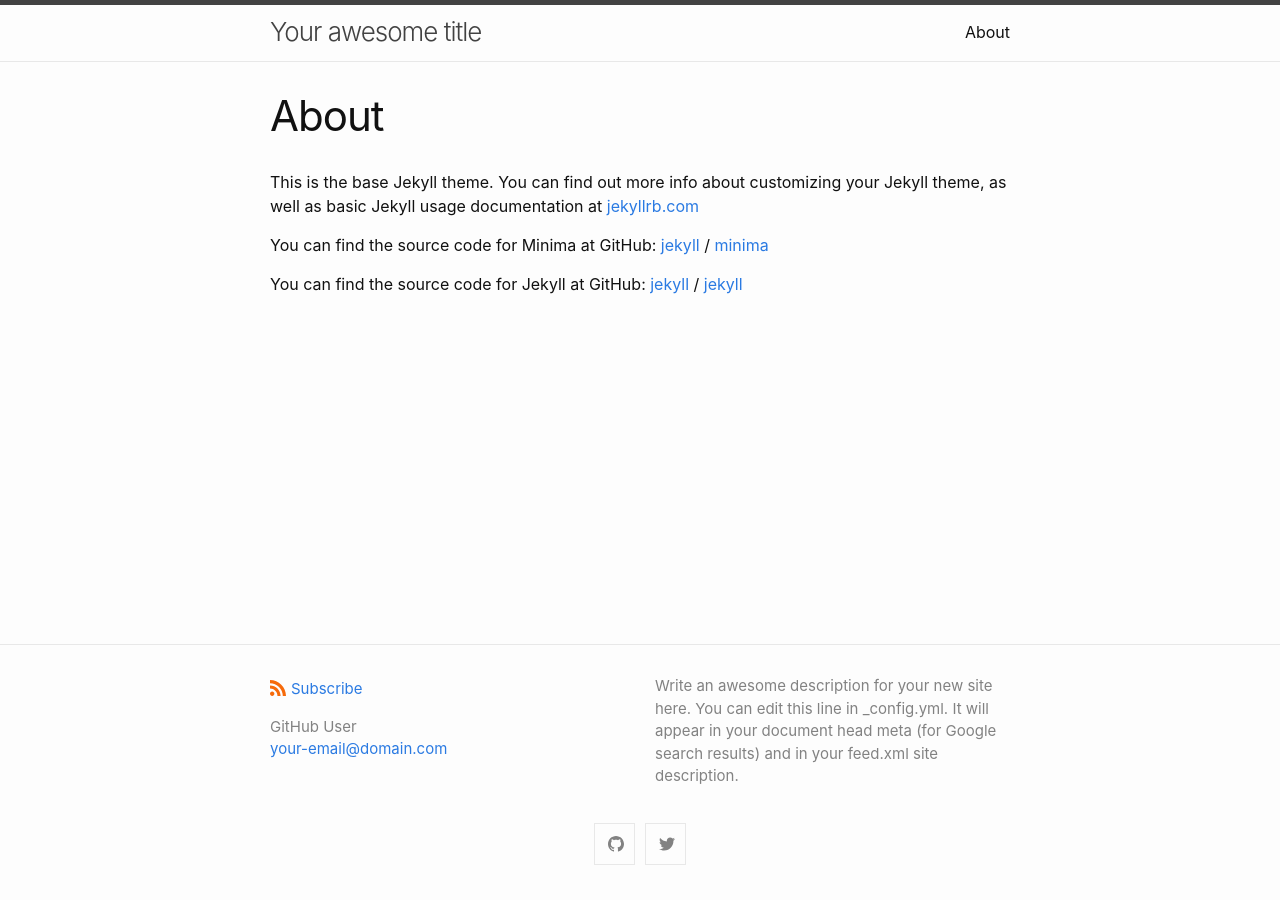
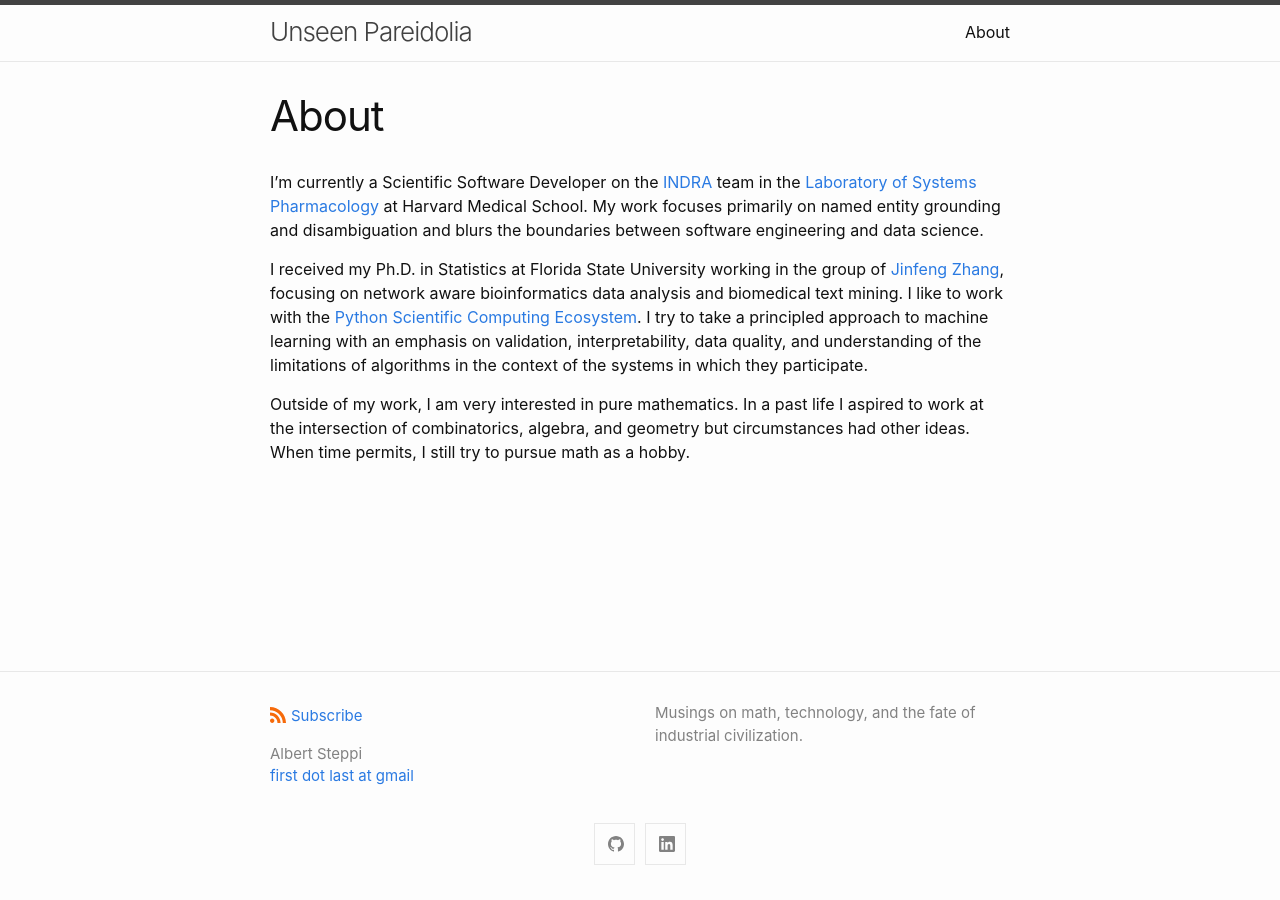
Before and after one commit to steppi/steppi.github.io, a Jekyll site: the page built from about.md, in a window 1280 px wide. Built offline with Jekyll 4.4.1, drawn with Linux system fonts in a browser that asks for light colours.

Commit message:
Add info to _config.yml and about section

```diff
--- a/_config.yml
+++ b/_config.yml
@@ -1,11 +1,9 @@
-title: Your awesome title
+title: Unseen Pareidolia
 author:
-  name: GitHub User
-  email: your-email@domain.com
+  name: Albert Steppi
+  email: first dot last at gmail
 description: > # this means to ignore newlines until "show_excerpts:"
-  Write an awesome description for your new site here. You can edit this
-  line in _config.yml. It will appear in your document head meta (for
-  Google search results) and in your feed.xml site description.
+  Musings on math, technology, and the fate of industrial civilization.
 
 show_excerpts: false # set to true to show excerpts on the homepage
 
@@ -16,14 +14,14 @@ minima:
 
   # generate social links in footer
   social_links:
-    twitter: jekyllrb
-    github:  jekyll
+    # twitter: jekyllrb
+    github:  steppi
     # devto: jekyll
     # dribbble: jekyll
     # facebook: jekyll
     # flickr:   jekyll
     # instagram: jekyll
-    # linkedin: jekyll
+    linkedin: albert-steppi-483884152
     # pinterest: jekyll
     # youtube: jekyll
     # youtube_channel: UC8CXR0-3I70i1tfPg1PAE1g
--- a/about.md
+++ b/about.md
@@ -4,15 +4,21 @@ title: About
 permalink: /about/
 ---
 
-This is the base Jekyll theme. You can find out more info about customizing your Jekyll theme, as well as basic Jekyll usage documentation at [jekyllrb.com](https://jekyllrb.com/)
+I'm currently a Scientific Software Developer on the
+[INDRA](https://indralab.github.io) team in the
+[Laboratory of Systems Pharmacology](https://hits.harvard.edu/the-program/laboratory-of-systems-pharmacology/about/) at Harvard Medical School. My work focuses
+primarily on named entity grounding and disambiguation and blurs the boundaries
+between software engineering and data science.
 
-You can find the source code for Minima at GitHub:
-[jekyll][jekyll-organization] /
-[minima](https://github.com/jekyll/minima)
+I received my Ph.D. in Statistics at
+Florida State University working in the group of [Jinfeng Zhang](https://ani.stat.fsu.edu/~jinfeng/), focusing on network aware bioinformatics
+data analysis and biomedical text mining. I like to work with the [Python
+Scientific Computing Ecosystem](https://www.scipy.org/about.html). I try to
+take a principled approach to machine learning with an emphasis on validation,
+interpretability, data quality, and understanding of the limitations of
+algorithms in the context of the systems in which they participate.
 
-You can find the source code for Jekyll at GitHub:
-[jekyll][jekyll-organization] /
-[jekyll](https://github.com/jekyll/jekyll)
-
-
-[jekyll-organization]: https://github.com/jekyll
+Outside of my work, I am very interested in pure mathematics. In a past life
+I aspired to work at the intersection of combinatorics, algebra, and geometry
+but circumstances had other ideas. When time permits, I still try to pursue
+math as a hobby.
```
Also changed, not shown: README.md.
